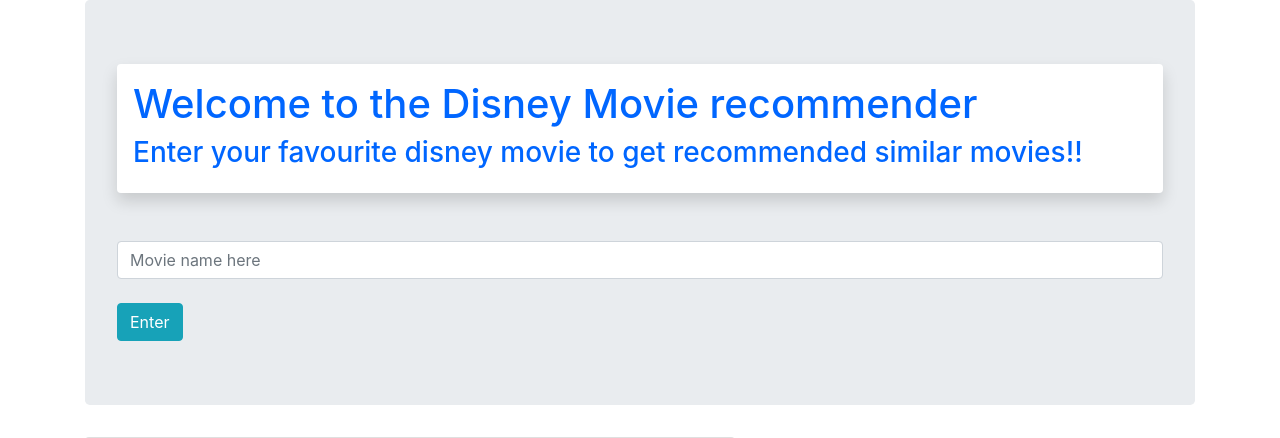
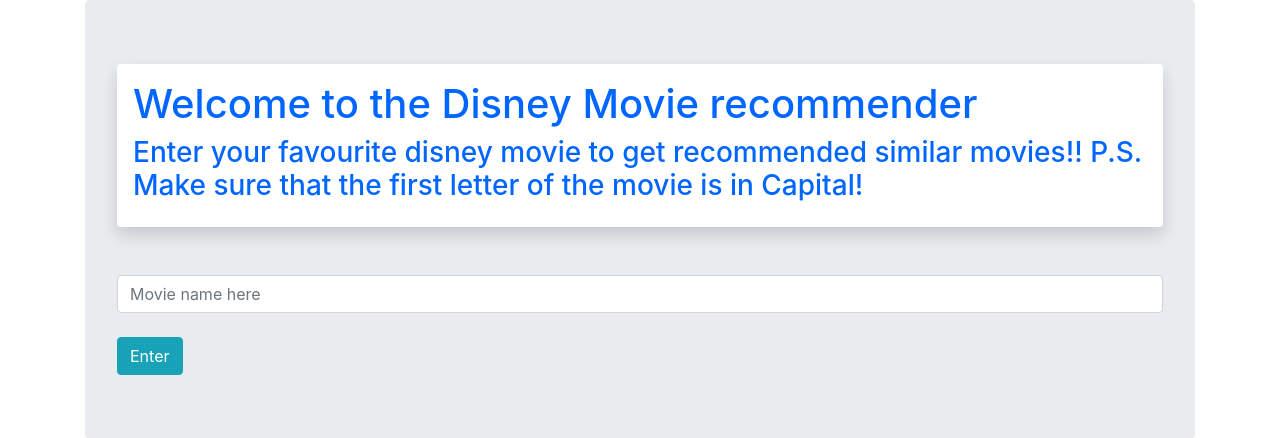
Before and after one commit to Prarthana-Poojara/Recommendation-system, a Flask app: page / in a window 1280 px wide. Shown: the part 74-512 px from the top of the page. Run offline with Flask 2, Linux system fonts and the light colour scheme; some libraries are stand-ins or nearby versions.

Commit message:
Update home.html

```diff
--- a/templates/home.html
+++ b/templates/home.html
@@ -2,7 +2,8 @@
 {% block content %}
 <div class="shadow p-3 mb-5 bg-white rounded">
   <h1 style="color:rgb(0, 102, 255)">Welcome to the Disney Movie recommender</h1>
-  <h3 style="color:rgb(0, 102, 255)">Enter your favourite disney movie to get recommended similar movies!!</h3>
+  <h3 style="color:rgb(0, 102, 255)">Enter your favourite disney movie to get recommended similar movies!!
+                                    P.S. Make sure that the first letter of the movie is in Capital!</h3>
 </div>
 
   <form action="{{url_for('recommend')}}">
```
